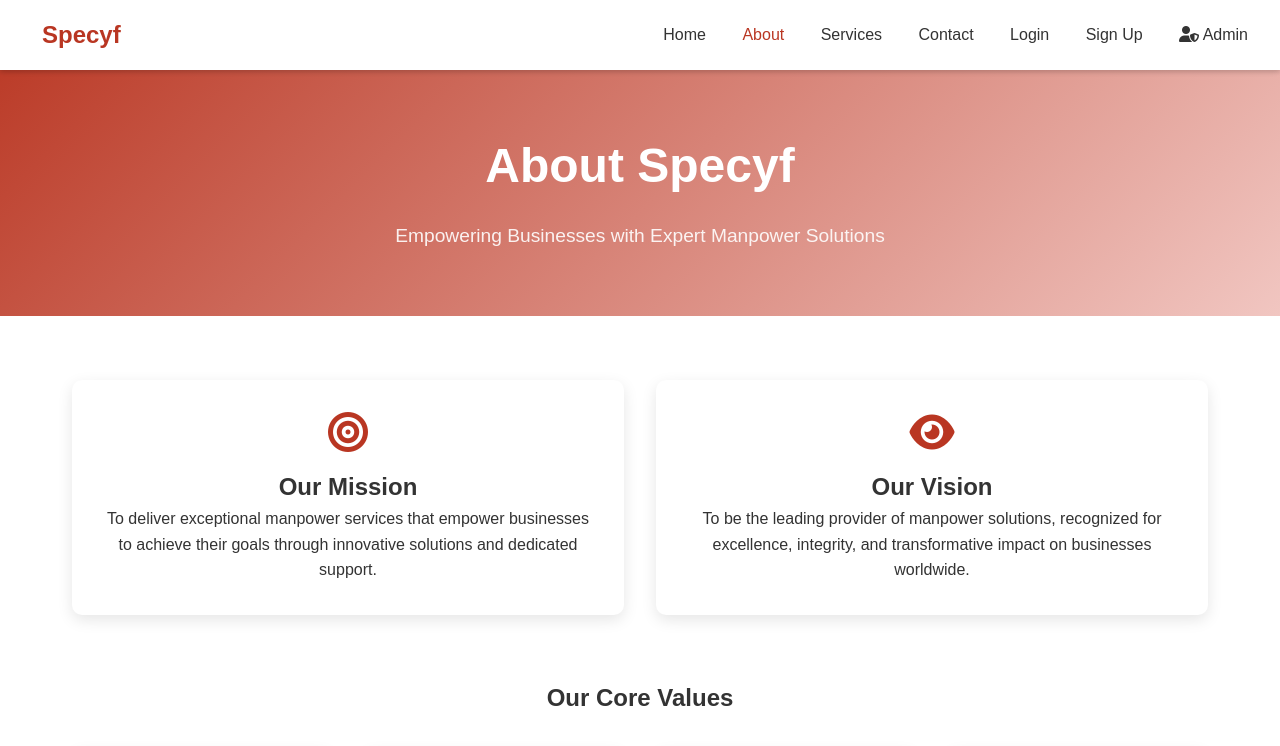
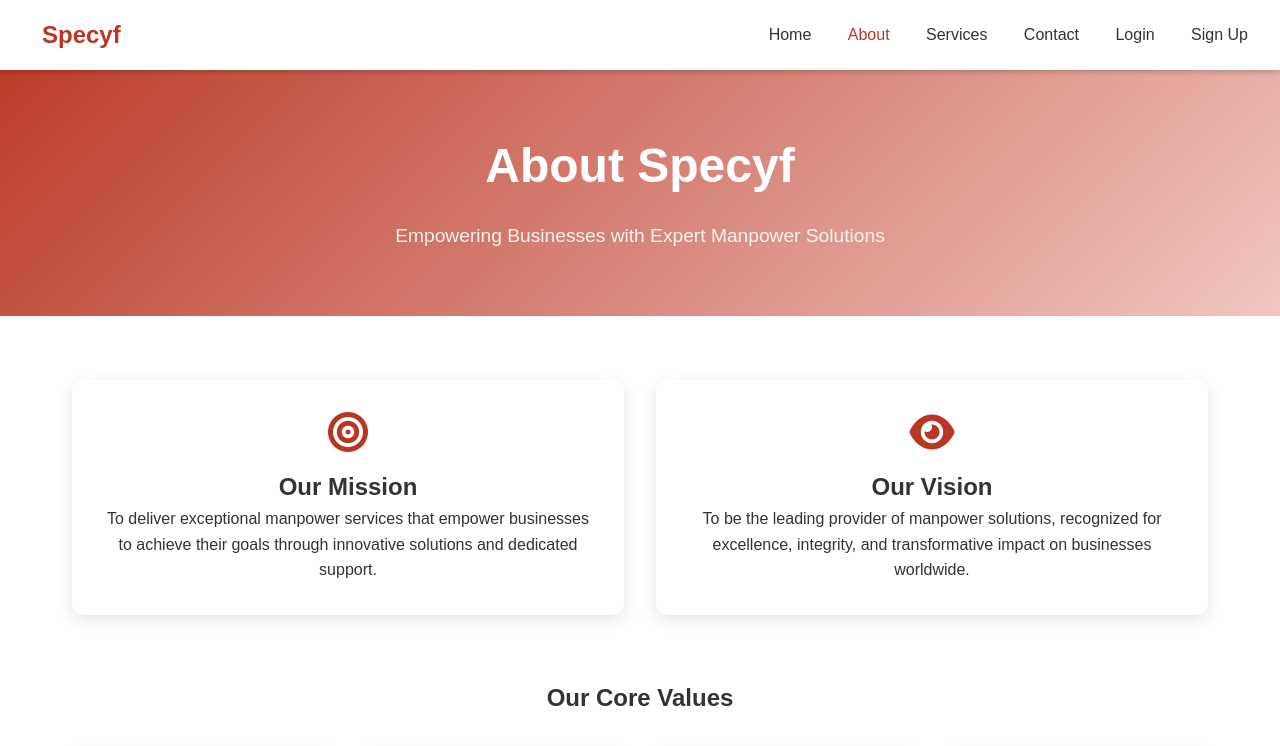
Before and after one commit to Praveen120228/Specyf, a plain HTML site: page about.html in a window 1280 px wide. Shown: the top 746 px of the page. Drawn offline with Linux system fonts and the light colour scheme.

Commit message:
fix: Remove admin button from landing pages
- Remove admin button from index.html
- Remove admin button from about.html
- Ensure consistent navigation across landing pages

```diff
--- a/about.html
+++ b/about.html
@@ -23,7 +23,6 @@
                 <li><a href="contact.html">Contact</a></li>
                 <li><a href="login.html">Login</a></li>
                 <li><a href="signup.html">Sign Up</a></li>
-                <li><a href="../dashboard/admin/login.html"><i class="fas fa-user-shield"></i> Admin</a></li>
             </ul>
         </nav>
     </header>
```
Also changed, not shown: index.html (+0 -1 lines).
